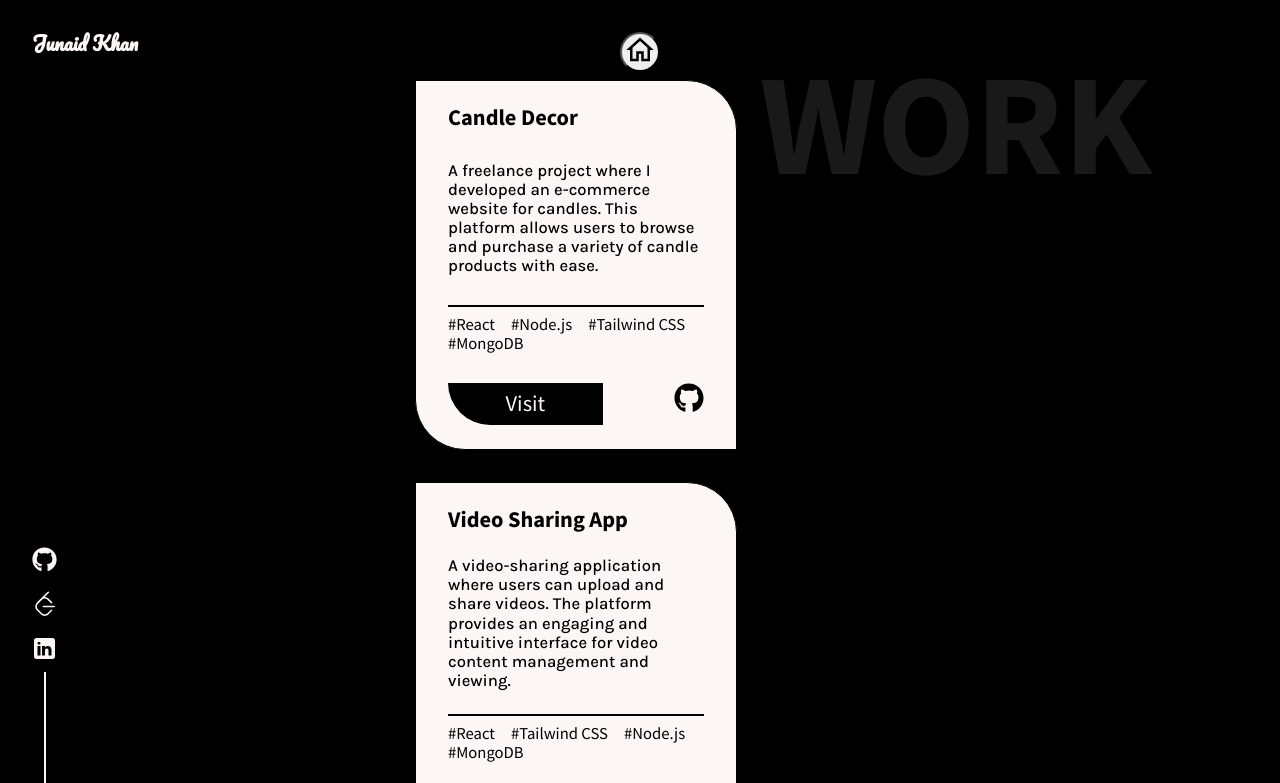
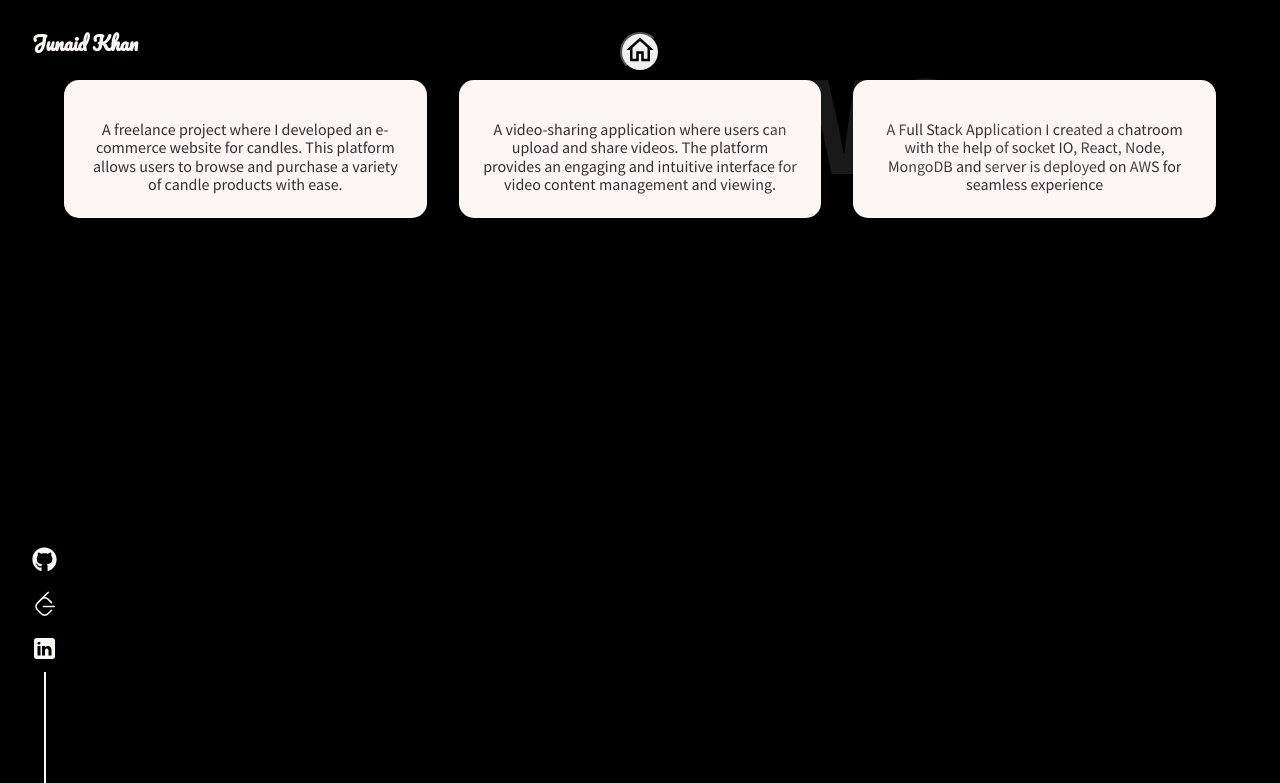
Before and after one commit to junaid77khan/Portfolio, a React (Create React App) app: page /work in a window 1280 px wide. Shown: the top 783 px of the page. Built offline with nearby package versions, Linux system fonts and the light colour scheme.

Commit message:
Changing cards desinging

```diff
--- a/src/components/WorkPage.js
+++ b/src/components/WorkPage.js
@@ -8,7 +8,6 @@ import SocialIcons from "../subComponents/SocialIcons";
 import PowerButton from "../subComponents/PowerButton";
 
 import { Work } from "../data/WorkData";
-import Card from "../subComponents/Card";
 import BigTitlte from "../subComponents/BigTitlte";
 
 const Box = styled.div`
@@ -22,12 +21,41 @@ const Box = styled.div`
 `;
 
 const Main = styled(motion.div)`
-  width: 70%;
+  width: 90%;
   margin: 5rem auto;
+  display: grid;
+  grid-template-columns: repeat(auto-fit, minmax(300px, 1fr));
+  gap: 2rem;
+`;
+
+const CardContainer = styled(motion.div)`
+  background-color: ${(props) => props.theme.text};
+  color: ${(props) => props.theme.body};
+  padding: 1.5rem;
+  border-radius: 15px;
+  box-shadow: 0px 4px 10px rgba(0, 0, 0, 0.3);
+  transition: transform 0.3s ease, box-shadow 0.3s ease;
+  cursor: pointer;
+
+  &:hover {
+    transform: translateY(-10px);
+    box-shadow: 0px 8px 15px rgba(0, 0, 0, 0.5);
+  }
+
   display: flex;
   flex-direction: column;
-  gap: 2rem;
   align-items: center;
+  text-align: center;
+`;
+
+const CardTitle = styled.h3`
+  margin: 0.5rem 0;
+  font-size: 1.5rem;
+`;
+
+const CardDescription = styled.p`
+  font-size: 1rem;
+  opacity: 0.8;
 `;
 
 const container = {
@@ -51,7 +79,10 @@ const WorkPage = () => {
 
         <Main variants={container} initial="hidden" animate="show">
           {Work.map((d) => (
-            <Card key={d.id} data={d} />
+            <CardContainer key={d.id} variants={container}>
+              <CardTitle>{d.title}</CardTitle>
+              <CardDescription>{d.description}</CardDescription>
+            </CardContainer>
           ))}
         </Main>
 
```
